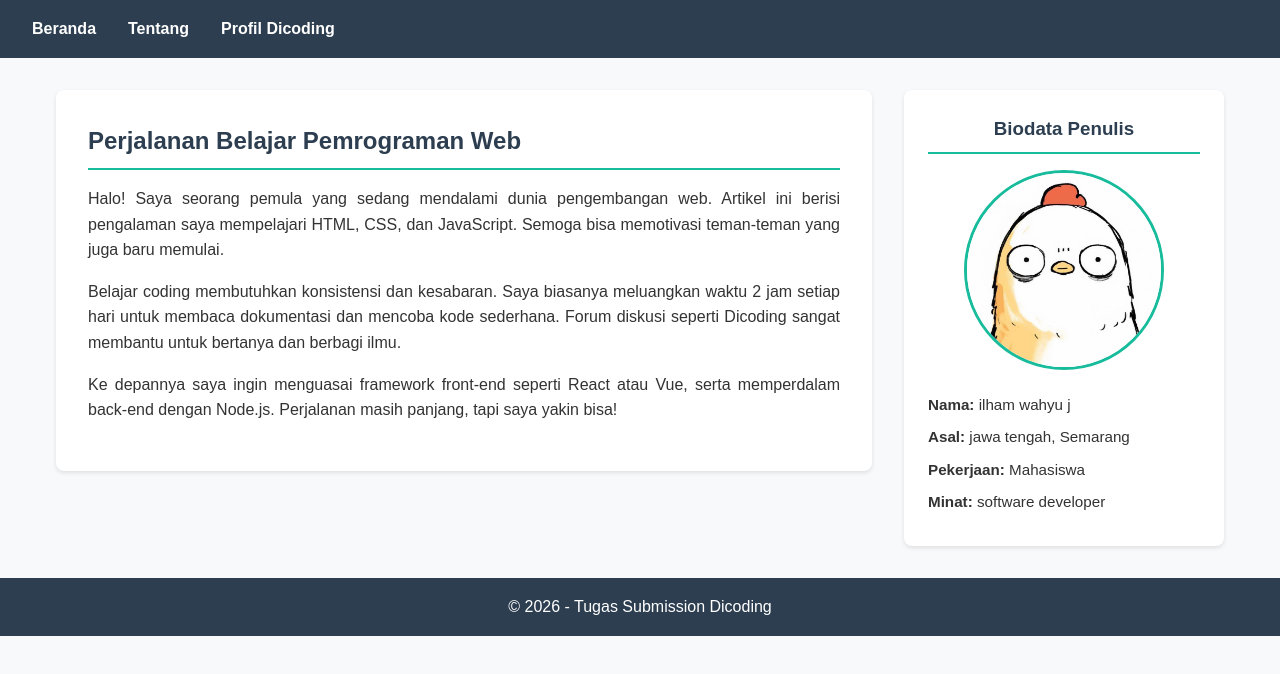
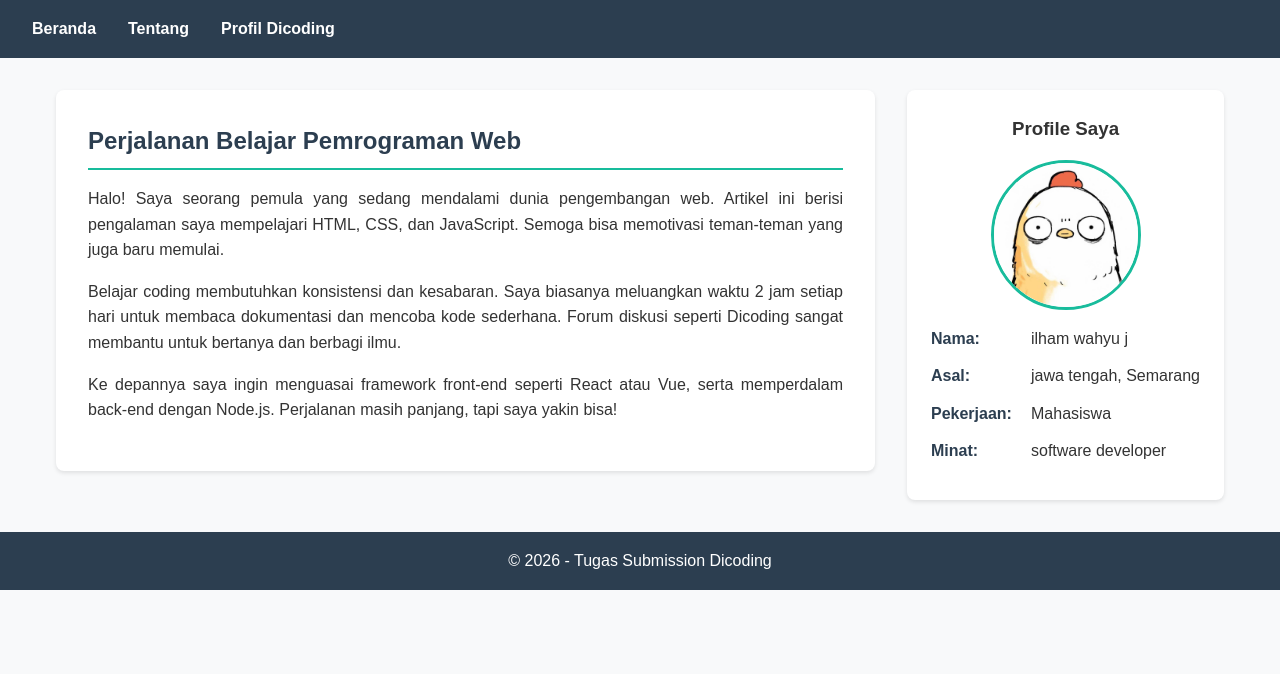
Before and after one commit to ilhamwahyuj/Tugas-Akhir-Membuat-Website, a plain HTML site: page index.html in a window 1280 px wide. Drawn offline with Linux system fonts and the light colour scheme.

Commit message:
Update profile section in index.html and enhance styles for biodata layout

```diff
--- a/index.html
+++ b/index.html
@@ -38,15 +38,26 @@
         </div>
 
         <!-- Aside untuk biodata dan foto -->
-        <aside>
-            <h3>Biodata Penulis</h3>
-            <!-- Ganti src dengan foto Anda (letakkan di folder images) -->
-            <img src="images/foto.jpg" alt="Foto Profil" width="200">
-            <p><strong>Nama:</strong> ilham wahyu j</p>
-            <p><strong>Asal:</strong> jawa tengah, Semarang</p>
-            <p><strong>Pekerjaan:</strong> Mahasiswa</p>
-            <p><strong>Minat:</strong> software developer</p>
-        </aside>
+            <aside>
+                <h3>Profile Saya</h3>
+                <img src="images/foto.jpg" alt="Foto Profil" class="profile-img">
+                <div class="biodata-item">
+                    <span class="label">Nama:</span>
+                    <span class="value">ilham wahyu j</span>
+                </div>
+                <div class="biodata-item">
+                    <span class="label">Asal:</span>
+                    <span class="value">jawa tengah, Semarang</span>
+                </div>
+                <div class="biodata-item">
+                    <span class="label">Pekerjaan:</span>
+                    <span class="value">Mahasiswa</span>
+                </div>
+                <div class="biodata-item">
+                    <span class="label">Minat:</span>
+                    <span class="value">software developer</span>
+                </div>
+            </aside>
     </main>
 
     <!-- Footer -->
--- a/styles/style.css
+++ b/styles/style.css
@@ -68,9 +68,8 @@ article p {
     text-align: justify;
 }
 
-/* Aside (biodata) */
+/* Styling untuk aside */
 aside {
-    flex: 1;                       /* Lebar 1 bagian */
     background-color: white;
     padding: 1.5rem;
     border-radius: 8px;
@@ -78,25 +77,46 @@ aside {
     text-align: center;
 }
 
-aside h3 {
-    color: #2c3e50;
-    margin-bottom: 1rem;
-    padding-bottom: 0.5rem;
-    border-bottom: 2px solid #18bc9c;
+/* Foto profil */
+.profile-img {
+    width: 150px;
+    height: 150px;
+    object-fit: cover;        /* Memastikan foto tidak gepeng */
+    border-radius: 50%;
+    border: 3px solid #18bc9c;
+    margin: 1rem auto;
+    display: block;
 }
 
-aside img {
-    max-width: 100%;
-    height: auto;
-    border-radius: 50%;            /* Membuat foto menjadi lingkaran */
-    margin-bottom: 1rem;
-    border: 3px solid #18bc9c;
+/* Container biodata menggunakan grid agar rapi */
+.biodata-item {
+    display: grid;
+    grid-template-columns: 100px 1fr;  /* Lebar label 100px, nilai sisa */
+    text-align: left;
+    margin-bottom: 0.75rem;
+    align-items: baseline;
 }
 
-aside p {
-    margin-bottom: 0.5rem;
-    text-align: left;
-    font-size: 0.95rem;
+.label {
+    font-weight: bold;
+    color: #2c3e50;
+    padding-right: 1rem;
+}
+
+.value {
+    color: #333;
+}
+
+/* Responsif untuk layar kecil */
+@media (max-width: 480px) {
+    .biodata-item {
+        grid-template-columns: 1fr;     /* Label di atas nilai */
+        gap: 0.25rem;
+    }
+
+    .label {
+        padding-right: 0;
+    }
 }
 
 /* Footer */
```
